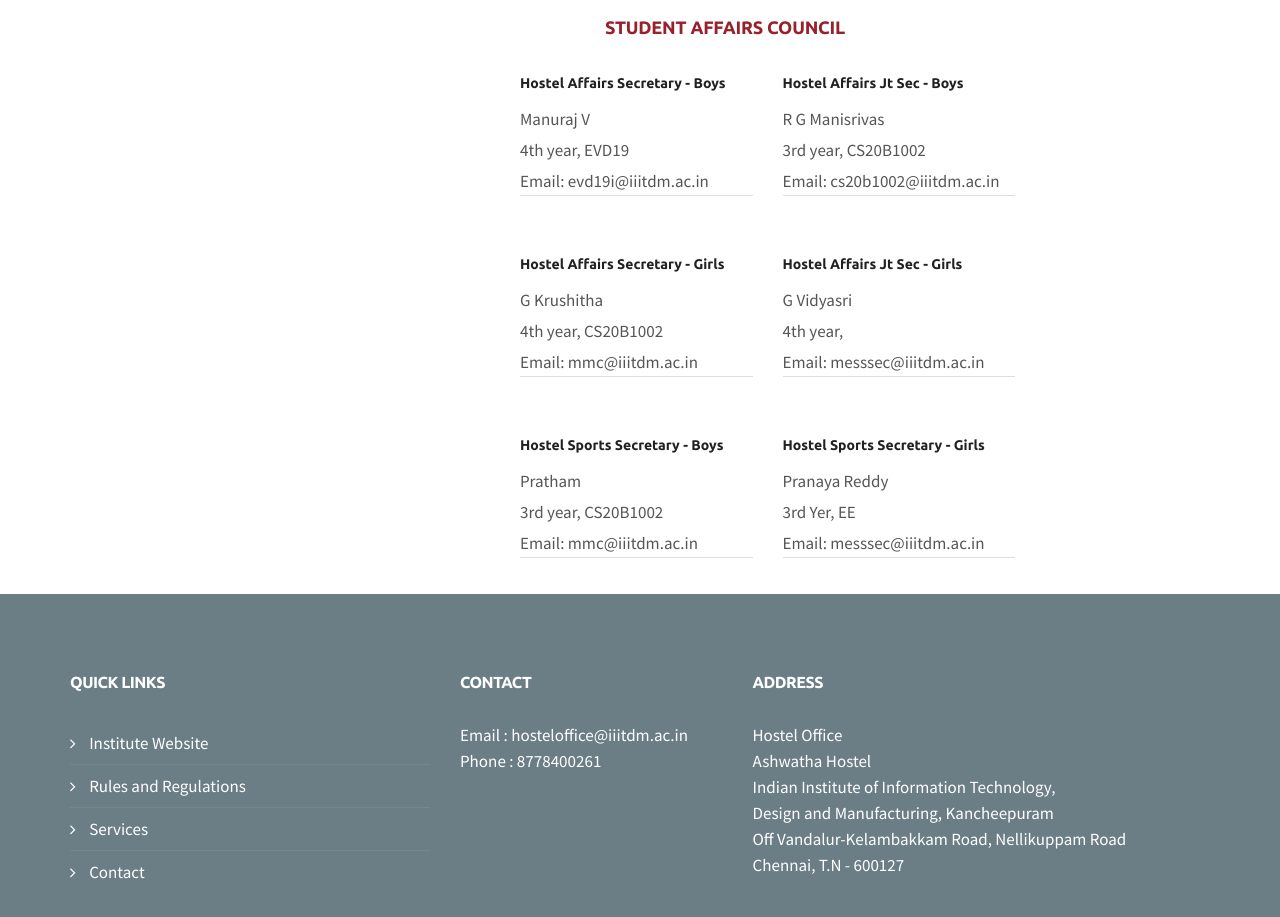
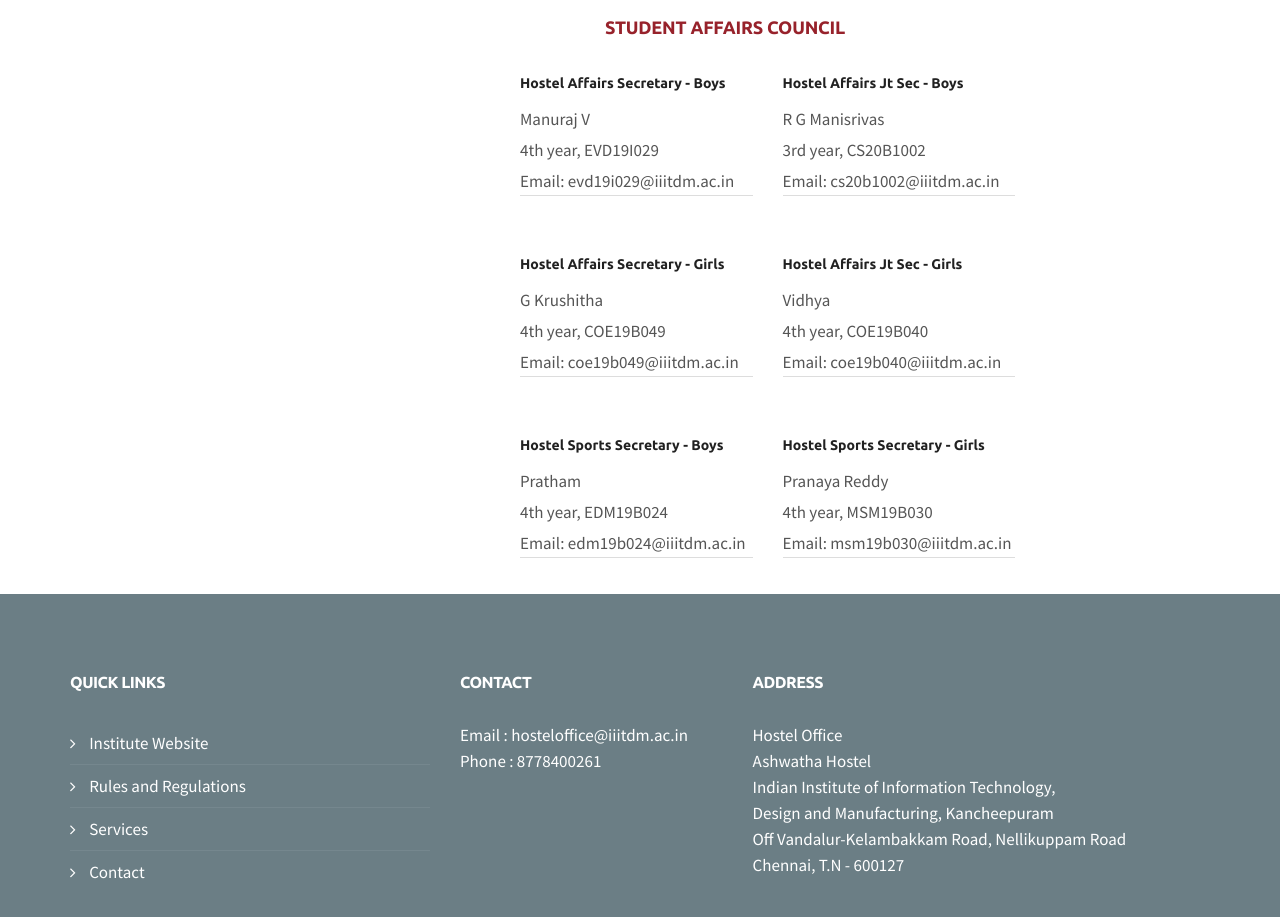
Before and after one commit to Harsha662002/hostel_website, a plain HTML site: page hostel.html in a window 1280 px wide. Shown: the part 2060-2977 px from the top of the page. Drawn offline with nearby package versions, Linux system fonts and the light colour scheme; some packages are replaced by stand-ins of ours; a script that the page names is missing.

Commit message:
Update hostel.html

```diff
--- a/hostel.html
+++ b/hostel.html
@@ -404,8 +404,8 @@
               <ul class="arrow nav nav-tabs nav-stacked">
                 <li><h5>Hostel Affairs Secretary - Boys</h5></li>
                 <li>Manuraj V</li>
-                <li>4th year, EVD19</li>
-                <li>Email: evd19i@iiitdm.ac.in</li>
+                <li>4th year, EVD19I029</li>
+                <li>Email: evd19i029@iiitdm.ac.in</li>
               </ul>
               <br />
             </div>
@@ -428,8 +428,8 @@
               <ul class="arrow nav nav-tabs nav-stacked">
                 <li><h5>Hostel Affairs Secretary - Girls</h5></li>
                 <li>G Krushitha</li>
-                <li>4th year, CS20B1002</li>
-                <li>Email: mmc@iiitdm.ac.in</li>
+                <li>4th year, COE19B049</li>
+                <li>Email: coe19b049@iiitdm.ac.in</li>
               </ul>
               <br />
             </div>
@@ -438,9 +438,9 @@
             <div class="widget">
               <ul class="arrow nav nav-tabs nav-stacked">
                 <li><h5>Hostel Affairs Jt Sec - Girls</h5></li>
-                <li>G Vidyasri</li>
-                <li>4th year,</li>
-                <li>Email: messsec@iiitdm.ac.in</li>
+                <li>Vidhya</li>
+                <li>4th year, COE19B040</li>
+                <li>Email: coe19b040@iiitdm.ac.in</li>
               </ul>
               <br />
             </div>
@@ -452,8 +452,8 @@
               <ul class="arrow nav nav-tabs nav-stacked">
                 <li><h5>Hostel Sports Secretary - Boys</h5></li>
                 <li>Pratham</li>
-                <li>3rd year, CS20B1002</li>
-                <li>Email: mmc@iiitdm.ac.in</li>
+                <li>4th year, EDM19B024</li>
+                <li>Email: edm19b024@iiitdm.ac.in</li>
               </ul>
               <br />
             </div>
@@ -463,8 +463,8 @@
               <ul class="arrow nav nav-tabs nav-stacked">
                 <li><h5>Hostel Sports Secretary - Girls</h5></li>
                 <li>Pranaya Reddy</li>
-                <li>3rd Yer, EE</li>
-                <li>Email: messsec@iiitdm.ac.in</li>
+                <li>4th year, MSM19B030</li>
+                <li>Email: msm19b030@iiitdm.ac.in</li>
               </ul>
               <br />
             </div>
```
